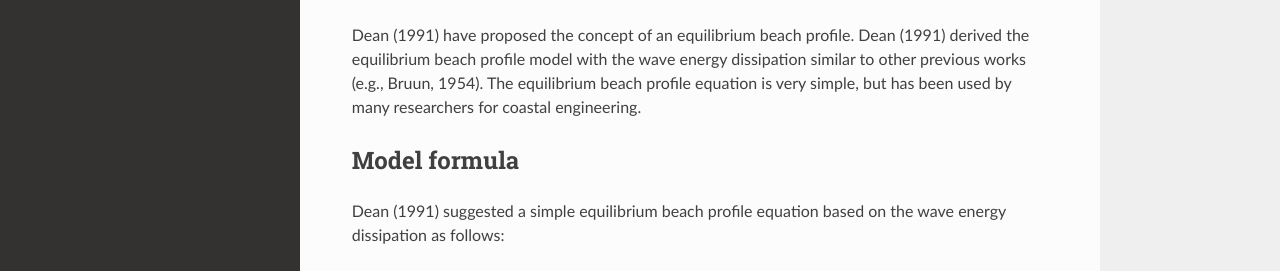
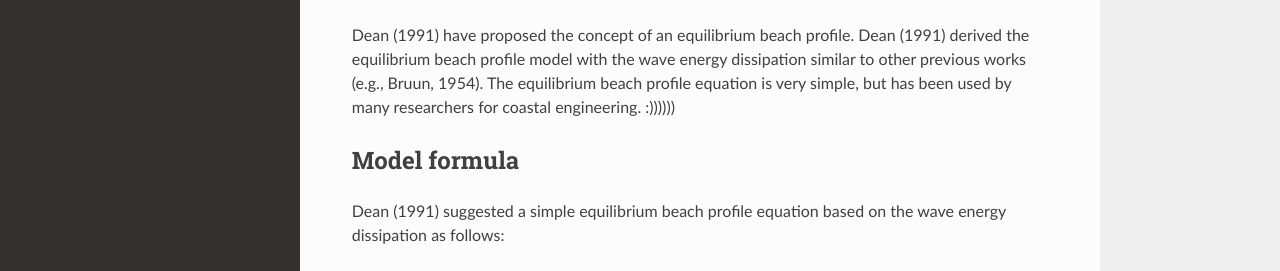
Before and after one commit to IHCantabria/IHSetDean, a Sphinx documentation site: the page built from docs/index.md, in a window 1280 px wide and 1119 px high. Shown: the part 192-463 px from the top of the window. Built offline with Sphinx 7.4.7 and the Read the Docs theme 2.0.0, drawn with Linux system fonts in a browser that asks for light colours.

```diff
--- a/docs/index.md
+++ b/docs/index.md
@@ -2,7 +2,7 @@
 
 ## Summary
 
-Dean (1991) have proposed the concept of an equilibrium beach profile. Dean (1991) derived the equilibrium beach profile model with the wave energy dissipation similar to other previous works (e.g., Bruun, 1954). The equilibrium beach profile equation is very simple, but has been used by many researchers for coastal engineering.
+Dean (1991) have proposed the concept of an equilibrium beach profile. Dean (1991) derived the equilibrium beach profile model with the wave energy dissipation similar to other previous works (e.g., Bruun, 1954). The equilibrium beach profile equation is very simple, but has been used by many researchers for coastal engineering. :))))))
 
 ## Model formula
 
```
